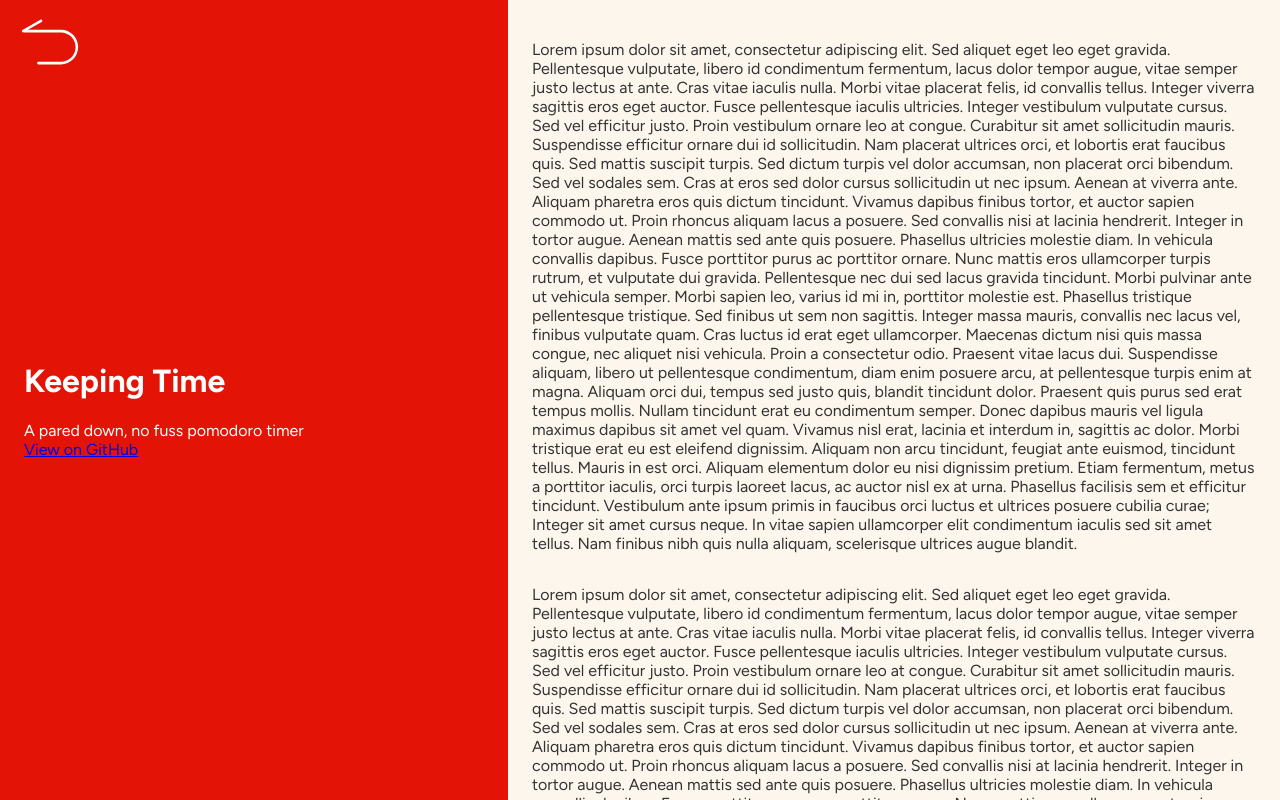
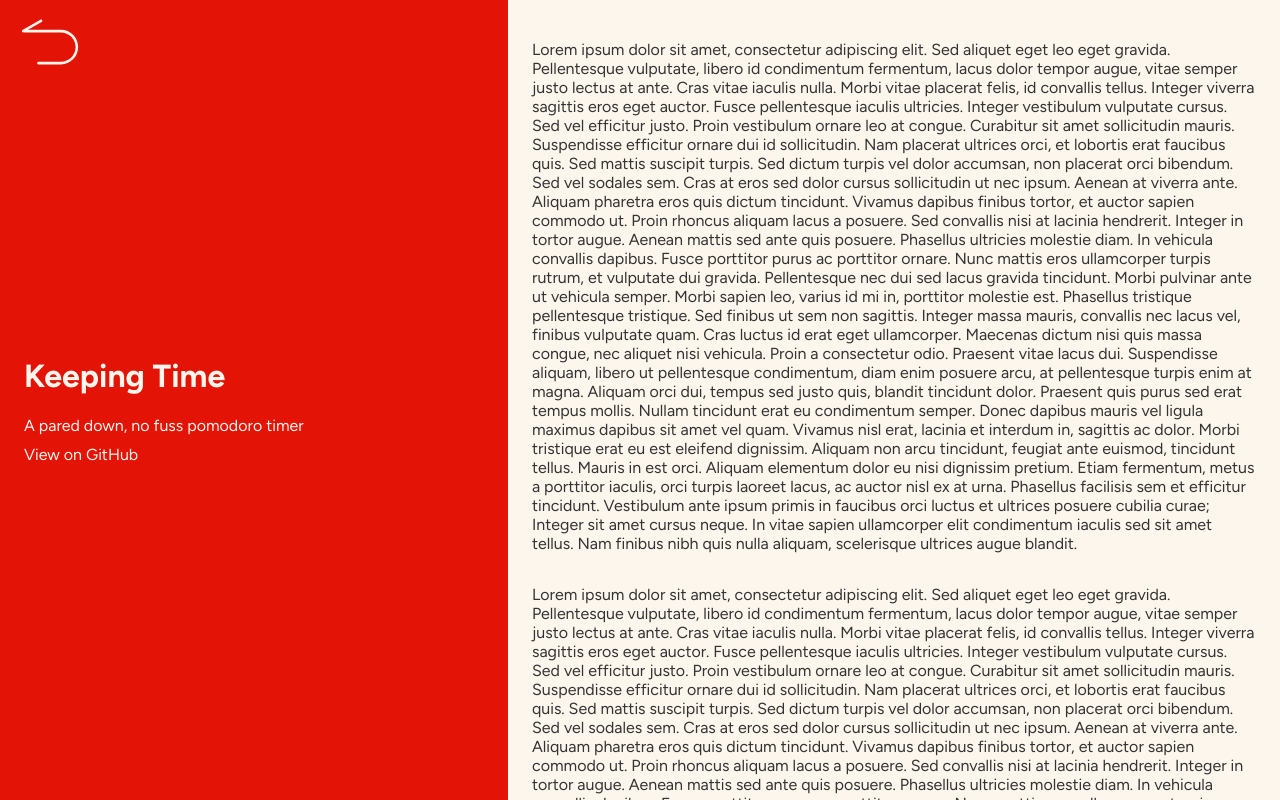
Before and after one commit to apratt957/2024portfolio, a Next.js app: page /keeping-time in a window 1280 px wide. Built offline with nearby package versions, Linux system fonts and the light colour scheme.

Commit message:
style github link

```diff
--- a/src/app/(work)/carering/page.tsx
+++ b/src/app/(work)/carering/page.tsx
@@ -13,10 +13,11 @@ export default function CareRing() {
     backgroundColor: string;
     githubLink: string;
     githubLinkDescription: string;
+    color: string;
   };
   return (
     <div className={styles.container}>
-      <Header color="white" currentProject={currentProject} />
+      <Header currentProject={currentProject} />
       <div className={styles.content}>
         <p>
           Lorem ipsum dolor sit amet, consectetur adipiscing elit. Sed aliquet
--- a/src/app/(work)/keeping-time/page.tsx
+++ b/src/app/(work)/keeping-time/page.tsx
@@ -11,12 +11,13 @@ export default function KeepingTime() {
     title: string;
     description: string;
     backgroundColor: string;
+    color: string;
     githubLink: string;
     githubLinkDescription: string;
   };
   return (
     <div className={styles.container}>
-      <Header color="white" currentProject={currentProject} />
+      <Header currentProject={currentProject} />
       <div className={styles.content}>
         <p>
           Lorem ipsum dolor sit amet, consectetur adipiscing elit. Sed aliquet
--- a/src/app/(work)/page.module.css
+++ b/src/app/(work)/page.module.css
@@ -19,6 +19,11 @@
   margin: 0;
   padding: 24px;
   max-width: 460px;
+}
+
+.githubLink {
+  text-decoration: none;
+  margin-top: 10px;
 }
 
 .content {
--- a/src/app/(work)/procedural-jams/page.tsx
+++ b/src/app/(work)/procedural-jams/page.tsx
@@ -11,12 +11,13 @@ export default function ProceduralJams() {
     title: string;
     description: string;
     backgroundColor: string;
+    color: string;
     githubLink: string;
     githubLinkDescription: string;
   };
   return (
     <div className={styles.container}>
-      <Header currentProject={currentProject} color="white" />
+      <Header currentProject={currentProject} />
       <div className={styles.content}>
         <p>
           Lorem ipsum dolor sit amet, consectetur adipiscing elit. Sed aliquet
--- a/src/app/Header.tsx
+++ b/src/app/Header.tsx
@@ -4,17 +4,17 @@ import styles from "@/app/(work)/page.module.css";
 import Image from "next/image";
 
 interface HeaderProps {
-  color: string;
   currentProject: {
     title: string;
     description: string;
     githubLink: string;
     githubLinkDescription: string;
     backgroundColor: string;
+    color: string;
   };
 }
 
-const Header: React.FC<HeaderProps> = ({ color, currentProject }) => {
+const Header: React.FC<HeaderProps> = ({ currentProject }) => {
   const handleBackButtonClick = () => {
     window.location.href = "/";
   };
@@ -23,7 +23,7 @@ const Header: React.FC<HeaderProps> = ({ color, currentProject }) => {
       className={styles.workHeader}
       style={{
         backgroundColor: currentProject.backgroundColor,
-        color,
+        color: currentProject.color,
       }}
     >
       <motion.div
@@ -38,7 +38,12 @@ const Header: React.FC<HeaderProps> = ({ color, currentProject }) => {
       </motion.div>
       <h1 className={styles.headerTitle}>{currentProject.title}</h1>
       <div>{currentProject.description}</div>
-      <a href={currentProject.githubLink} target="_blank">
+      <a
+        className={styles.githubLink}
+        href={currentProject.githubLink}
+        target="_blank"
+        style={{ color: currentProject.color }}
+      >
         {currentProject.githubLinkDescription}
       </a>
     </header>
--- a/src/app/work.tsx
+++ b/src/app/work.tsx
@@ -5,6 +5,7 @@ export const work = [
     title: "Keeping Time",
     description: "A pared down, no fuss pomodoro timer",
     backgroundColor: colors.red,
+    color: colors.offWhite,
     githubLink: "https://github.com/apratt957/pomodoro",
     githubLinkDescription: "View on GitHub",
   },
@@ -12,6 +13,7 @@ export const work = [
     title: "CareRing",
     description: "Connect with local volunteering opportunities",
     backgroundColor: colors.blue,
+    color: colors.offWhite,
     githubLink: "https://github.com/volunteers-connect/care-ring",
     githubLinkDescription: "View on GitHub",
   },
@@ -19,6 +21,7 @@ export const work = [
     title: "Procedural Jams",
     description: "Procedurally generated ambient music",
     backgroundColor: colors.green,
+    color: colors.offWhite,
     githubLink: "https://github.com/apratt957/procgenjams",
     githubLinkDescription: "View on GitHub",
   },
--- a/src/helpers.tsx
+++ b/src/helpers.tsx
@@ -15,4 +15,5 @@ export const colors = {
   darkBlue: "#011936",
   green: "#295135",
   pink: "#ba3856",
+  offWhite: "#fdf6ed",
 };
```
Also changed, not shown: public/back.svg.
